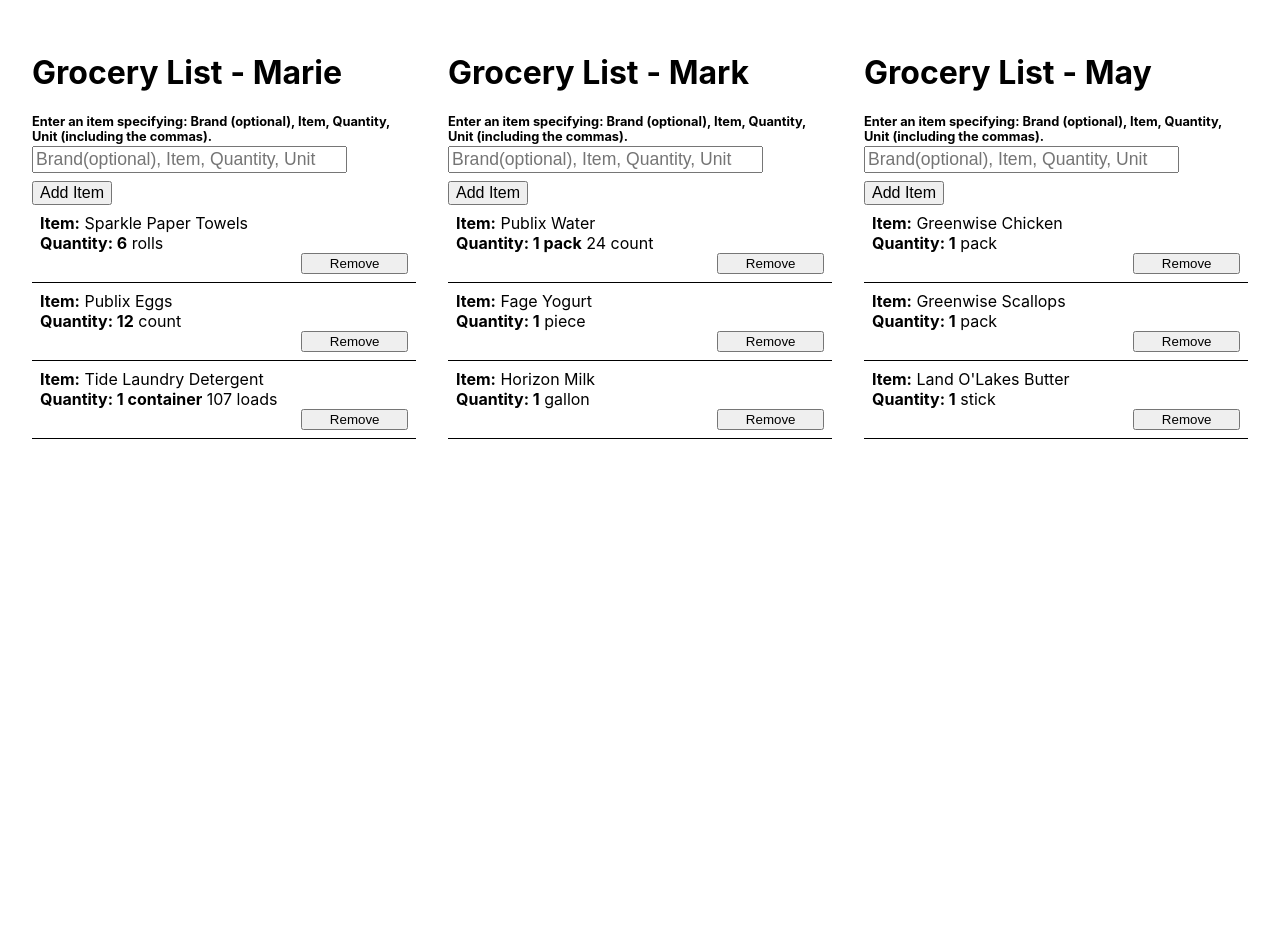
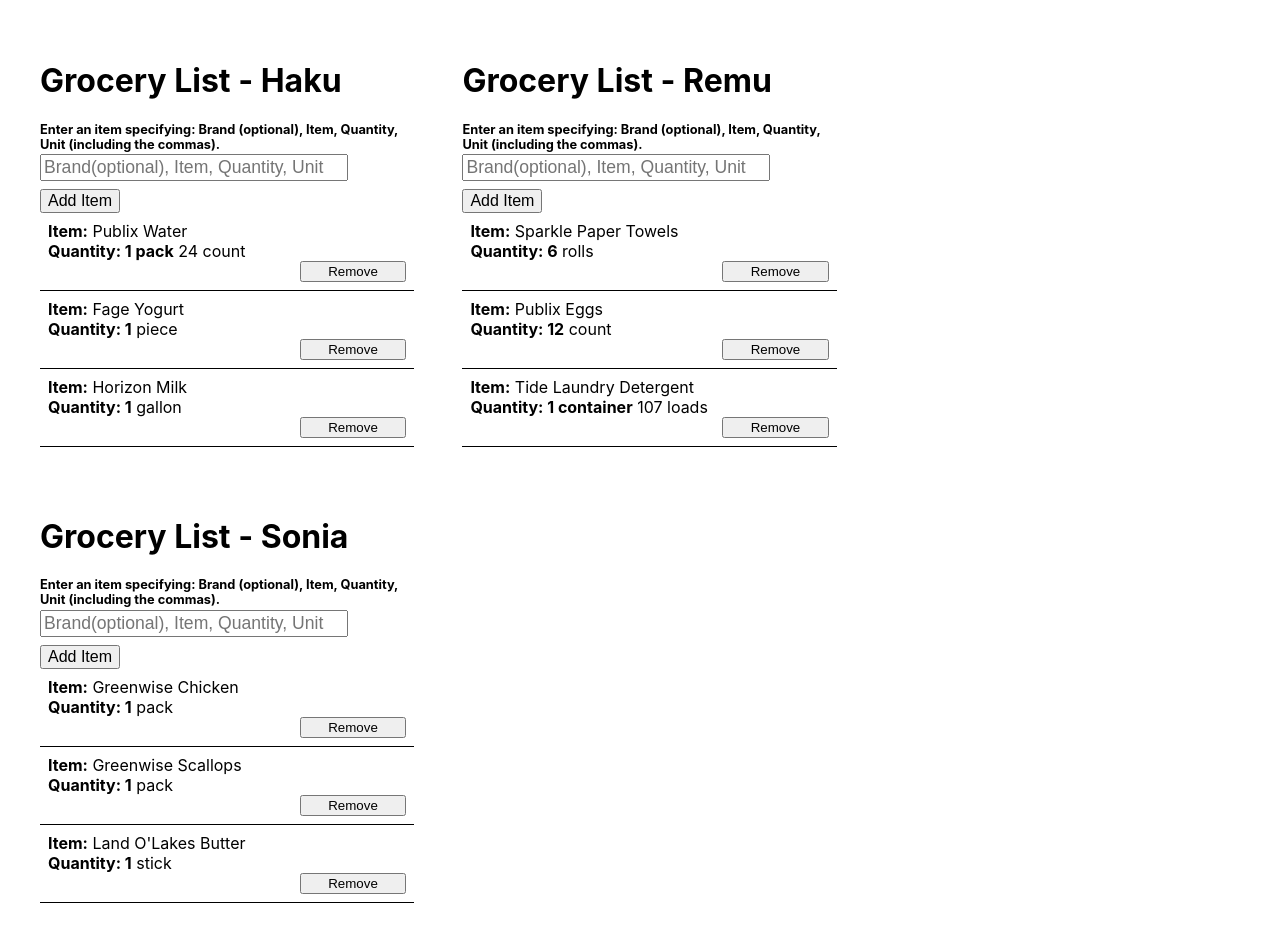
Before and after one commit to mpamurao/SE-Homework, a React (Create React App) app in the folder react_groceries/: page / in a window 1280 px wide. Before the commit the page ends 800 px from the top, so only its background shows below. Built offline with nearby package versions, Linux system fonts and the light colour scheme.

Commit message:
added sort function in componentDidMount() to sort lists by person's name alphabetically. fixed bug on resetting text input

```diff
--- a/react_groceries/src/App.css
+++ b/react_groceries/src/App.css
@@ -1,17 +1,16 @@
 .App{
   /* border:2px solid black; */
   margin:1em;
-  /* padding:1em; */
   display:flex;
-  flex-flow:row nowrap;
-  justify-content: center;
-  align-items: center;
+  flex-flow:row wrap;
+  justify-self: center;
 }
 
 .groceryList{
   /* border:1px solid green; */
-  margin:1em;
-  width:50%;
+  margin:1.5em;
+  width:30%;
+  justify-self: center;
 }
 label{
   /* border:1px solid black; */
--- a/react_groceries/src/App.js
+++ b/react_groceries/src/App.js
@@ -7,20 +7,38 @@
 class App extends Component {
   constructor() {
     super()
-
     this.state = {
       groceries
     }
-    console.log(groceries)
   }
+
+  componentDidMount() {
+    const groceries = this.state.groceries;
+
+    // organize grocery lists by name
+    // .sort = sorts array. can take in a function to pass in
+    // a (2nd element) and b (1st element)
+    groceries.sort((a,b) => {
+      // console.log("a", a, "b", b)
+      // set name to uppercase for case insensitive
+      // sort converts values to UTF-16 (unicode)
+      const nameA = a[0].name.toUpperCase();
+      const nameB = b[0].name.toUpperCase();
+
+      // a < b returns < 0, sort a before b
+      // if returns 0, a & b are equal so remain the same order
+      // a > b returns > 0, sort b before a
+      return (nameA < nameB) ? -1 : (nameA > nameB) ? 1 : 0;
+    });
+    this.setState({groceries})
+  }
+
   render() {
-    console.log(GroceryList)
     return (
       <div className="App">
         {this.state.groceries.map(list => {
-          return <GroceryList groceries={list} key={list.name} name={list[0].name}/>
+          return <GroceryList groceries={list} key={list[0].name} name={list[0].name}/>
         })}
-
       </div>
     );
   }
--- a/react_groceries/src/components/GroceryList.jsx
+++ b/react_groceries/src/components/GroceryList.jsx
@@ -7,10 +7,9 @@
 
         // import array of objects
         this.state = {
-            groceriesList: this.props.groceries,
-            userInput:null,
+            groceryList: this.props.groceries,
+            userInput:"",
         }
-    console.log(this.state.groceriesList)
     }
 
     render() {
@@ -19,21 +18,27 @@
                 <h1 className="title">Grocery List - {this.props.name}</h1>
 
                 {/* input textbox and button */}
+                <form>
                     <label>
                         <div className="textDescription">
-          Enter an item specifying: Brand (optional), Item, Quantity, Unit (including the commas).<br></br>
+                        Enter an item specifying: Brand (optional), Item, Quantity, Unit (including the commas).<br/>
                         </div>
 
-        <input type="text" placeholder="Brand(optional), Item, Quantity, Unit" title="List Brand, Item, Quantity, Unit"
+                        <input type="text" value={this.state.userInput}
+                            placeholder="Brand(optional), Item, Quantity, Unit" title="List Brand, Item, Quantity, Unit"
                             onChange={this.handleChange} onKeyPress={this.enterKey}></input>
-        <button className="addButton" onClick={this.addToList}>Add Item</button>
+                        <button className="addButton"  title="List Brand, Item, Quantity, Unit"
+                            onClick={this.addToList}>
+                                Add Item
+                        </button>
                     </label>
+                </form>
 
                 <div className="groceryContainer">
-        {this.state.groceriesList.map((item, index) => {
+                {this.state.groceryList.map((item, index) => {
                     if (index === 0){
                         // first element is the name
-                return;
+                        return null;
                     }
                     // if item is not purchased, display component, else null
                     return (!item.isPurchased
@@ -46,12 +51,15 @@
         );
     }
 
+
     handleChange = (event) => {
     this.setState({userInput: event.target.value});
     // console.log(this.state.userInput)
     }
 
-  addToList = () => {
+    addToList = (event) => {
+        event.preventDefault();
+
         const input = this.state.userInput;
         console.log(input);
 
@@ -64,7 +72,7 @@
         const commaCount = input.replace(/[^,]/g, "").length;
 
         // get groceryList array
-    const groceriesList = this.state.groceriesList;
+        const groceryList = this.state.groceryList;
 
         // create an object that'll be pushed into groceryList
         const itemDescription = {
@@ -77,8 +85,8 @@
 
         // if input has no commas, then it's specifying only item
         if (commaCount === 0){
-      groceriesList.push(itemDescription);
-      this.setState({groceriesList});
+            groceryList.push(itemDescription);
+            this.setState({groceryList:groceryList, userInput:""});
             return;
         }
 
@@ -90,9 +98,7 @@
             itemDescription.item = parsedInput[0];
             itemDescription.quantity = parsedInput[1];
 
-      groceriesList.push(itemDescription);
-      this.setState({groceriesList});
-      return;
+            groceryList.push(itemDescription);
         }
 
         // 2 commas specify item, qty, and units
@@ -101,9 +107,7 @@
             itemDescription.quantity = parsedInput[1];
             itemDescription.units = parsedInput[2];
 
-      groceriesList.push(itemDescription);
-      this.setState({groceriesList});
-      return;
+            groceryList.push(itemDescription);
         }
         // 3 commas specify brand, item, qty, units
         if (commaCount === 3){
@@ -112,27 +116,28 @@
             itemDescription.quantity = parsedInput[2];
             itemDescription.units = parsedInput[3];
 
-      groceriesList.push(itemDescription);
-      this.setState({groceriesList});
+            groceryList.push(itemDescription);
         }
+
+        this.setState({groceryList:groceryList, userInput:""});
     }
 
     // when enter key is pressed in textbox, call addToList
     enterKey = (event) => {
     if (event.key === "Enter"){
-      this.addToList()
+        this.addToList(event)
     }
     }
 
     // called when clicking remove button
     removeItem = (index) => {
-    const groceriesList = this.state.groceriesList;
+    const groceryList = this.state.groceryList;
 
     // set isPurchased to true
     // when re-rendered, isPurchased is true,
     // so won't display component
-    groceriesList[index].isPurchased = true;
-    this.setState({groceriesList})
+    groceryList[index].isPurchased = true;
+    this.setState({groceryList})
     }
 }
 
--- a/react_groceries/src/data/groceries.js
+++ b/react_groceries/src/data/groceries.js
@@ -1,5 +1,5 @@
 const groceries1 = [
-    {name: "Marie"},
+    {name: "Remu"},
     {
         item: 'Paper Towels',
         brand: 'Sparkle',
@@ -24,7 +24,7 @@
 ]
 
 const groceries2 = [
-    {name: "Mark"},
+    {name: "Haku"},
     {
         item: 'Water',
         brand: 'Publix',
@@ -49,7 +49,7 @@
 ]
 
 const groceries3 = [
-    {name: "May"},
+    {name: "Sonia"},
     {
         item: 'Chicken',
         brand: 'Greenwise',
@@ -73,4 +73,6 @@
     }
 ]
 
-export default [groceries1, groceries2, groceries3];
+let groceries = [groceries1, groceries2, groceries3];
+
+export default groceries;
```
Lines whose indentation alone changed are shown as unchanged.
